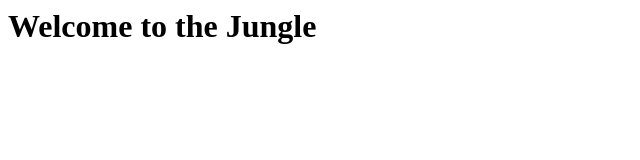
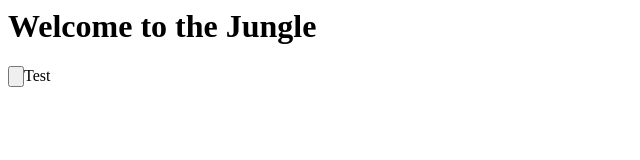
Before and after one commit to MasturFYC/_blog, a plain HTML site: page index.html in a window 1280 px wide. Shown: the full height of the page, 0-640 px from the left. Drawn offline with Linux system fonts and the light colour scheme.

Commit message:
Update index.html

```diff
--- a/index.html
+++ b/index.html
@@ -1 +1,7 @@
 <h1>Welcome to the Jungle</h1>
+<script type='text/javascript'>
+  function testClick() {
+    alert('Welcome');
+  }
+</script>
+<input type='button' onclick='javascript:testClick()'>Test</button>
```
